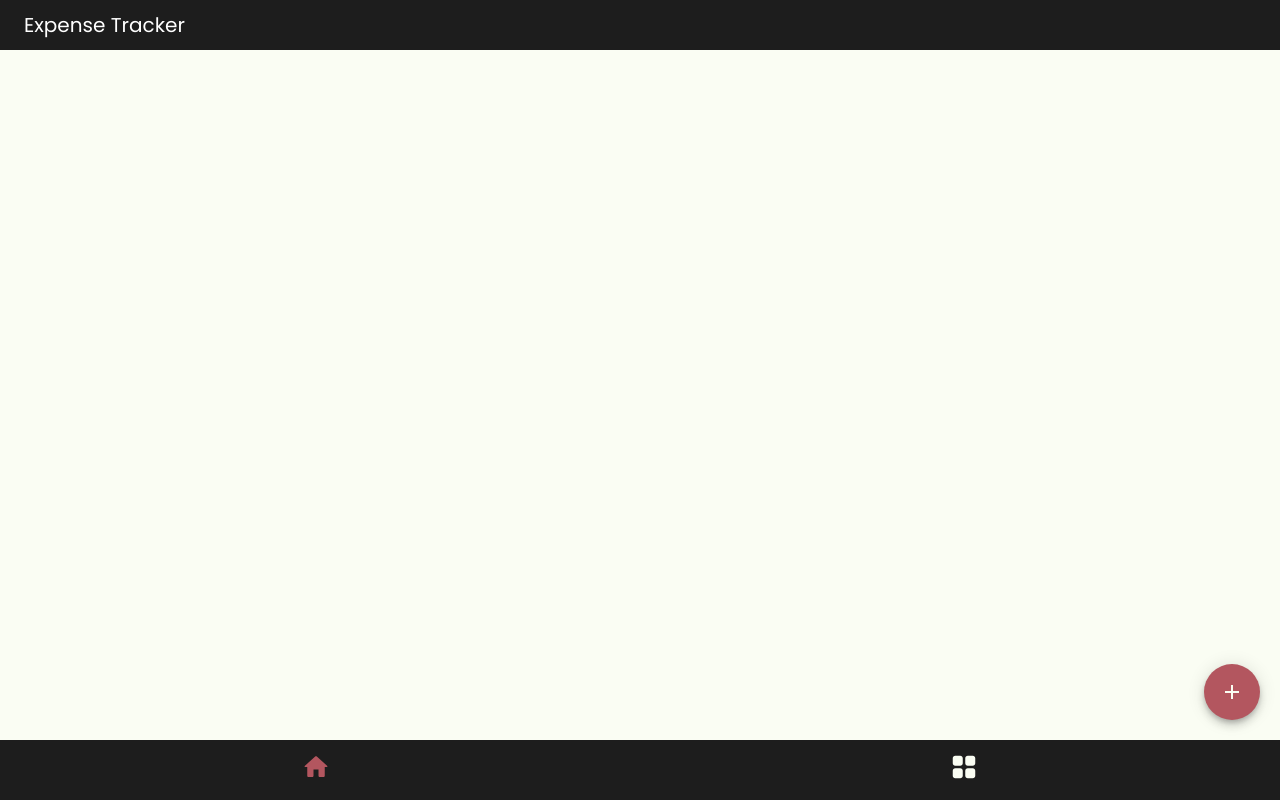
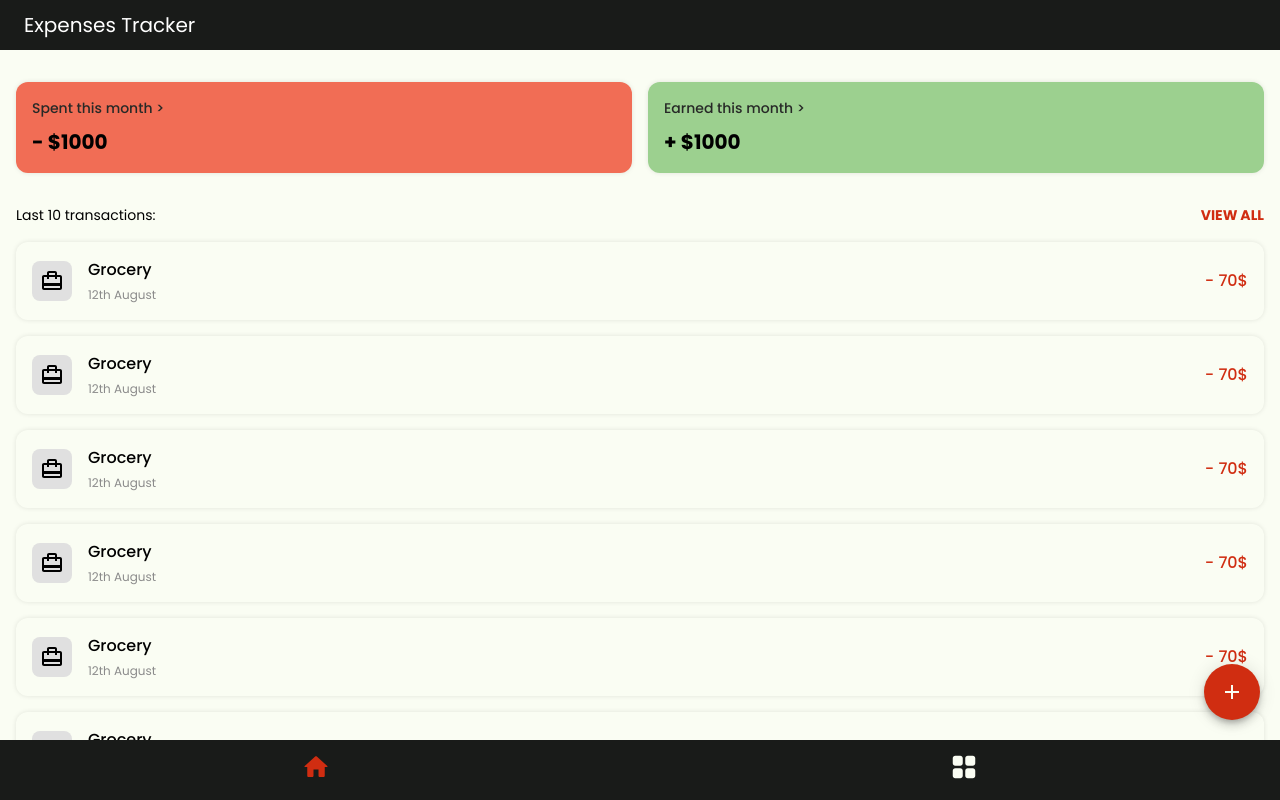
Before and after one commit to albertasaftei/expense-tracker, a React (Vite) app: page / in a window 1280 px wide. Built offline with nearby package versions, Linux system fonts and the light colour scheme.

Commit message:
✨ 💄 feat: added some components and started building homepage

```diff
--- a/src/App.tsx
+++ b/src/App.tsx
@@ -2,6 +2,7 @@ import { BrowserRouter, Route, Routes } from "react-router-dom";
 import Homepage from "./containers/Homepage";
 import { Provider } from "react-redux";
 import { store } from "./store";
+import "./index.css";
 
 const App: React.FC = () => {
   return (
--- /dev/null
+++ b/src/components/Card/index.tsx
@@ -0,0 +1,43 @@
+import { Box, Typography } from "@mui/material";
+import colors from "src/utils/colors";
+
+interface CardProps {
+  mainText: string;
+  upperDescription?: string;
+  backgroundColor?: string;
+}
+
+const Card = ({ mainText, upperDescription, backgroundColor }: CardProps) => {
+  return (
+    <Box
+      sx={{
+        backgroundColor: backgroundColor || colors.white,
+        borderRadius: "12px",
+        boxShadow: "0px 0px 5px rgba(0, 0, 0, 0.1)",
+        padding: "16px",
+        width: "100%",
+      }}
+    >
+      <Typography
+        sx={{
+          color: colors.darkGrey,
+          fontSize: 14,
+          fontWeight: "500",
+          marginBottom: "8px",
+        }}
+      >
+        {upperDescription}
+      </Typography>
+      <Typography
+        sx={{
+          fontWeight: "bold",
+          fontSize: 20,
+        }}
+      >
+        {mainText}
+      </Typography>
+    </Box>
+  );
+};
+
+export default Card;
--- /dev/null
+++ b/src/components/Column/index.tsx
@@ -0,0 +1,22 @@
+import { Box } from "@mui/material";
+
+interface ColumnProps {
+  children: React.ReactNode;
+  sx?: object;
+}
+
+const Column = ({ children, sx }: ColumnProps) => {
+  return (
+    <Box
+      sx={{
+        display: "flex",
+        flexDirection: "column",
+        ...sx,
+      }}
+    >
+      {children}
+    </Box>
+  );
+};
+
+export default Column;
--- a/src/components/Layout/index.tsx
+++ b/src/components/Layout/index.tsx
@@ -11,13 +11,15 @@ import {
   headerHeight,
 } from "src/utils/constants";
 
-const Layout = () => {
+interface LayoutProps {
+  children: React.ReactNode;
+}
+
+const Layout = ({ children }: LayoutProps) => {
   const currentFooterSection = useSelector(
     (state: RootState) => state.app.currentFooterSection
   );
   const dispatch = useDispatch();
-
-  console.log({ currentFooterSection });
 
   return (
     <Box
@@ -39,7 +41,7 @@ const Layout = () => {
           fontSize: 20,
         }}
       >
-        Expense Tracker
+        Expenses Tracker
       </Box>
       <Box
         sx={{
@@ -48,6 +50,7 @@ const Layout = () => {
           overflow: "auto",
         }}
       >
+        {children}
         <Box
           sx={{
             position: "fixed",
@@ -94,6 +97,7 @@ const Layout = () => {
               }}
             >
               <HomeRounded
+                className="footer-icon"
                 sx={{
                   color:
                     currentFooterSection === HOMEPAGE
@@ -115,6 +119,7 @@ const Layout = () => {
               }}
             >
               <GridViewRounded
+                className="footer-icon"
                 sx={{
                   color:
                     currentFooterSection === EXPENSES
--- /dev/null
+++ b/src/components/Row/index.tsx
@@ -0,0 +1,22 @@
+import { Box } from "@mui/material";
+import React from "react";
+
+interface RowProps {
+  children: React.ReactNode;
+  sx?: object;
+}
+
+const Row = ({ children, sx }: RowProps) => {
+  return (
+    <Box
+      sx={{
+        display: "flex",
+        ...sx,
+      }}
+    >
+      {children}
+    </Box>
+  );
+};
+
+export default Row;
--- /dev/null
+++ b/src/components/Strip/index.tsx
@@ -0,0 +1,64 @@
+import { CardTravel } from "@mui/icons-material";
+import { Box, Typography } from "@mui/material";
+import colors from "src/utils/colors";
+
+interface StripProps {
+  left?: React.ReactNode;
+}
+
+const Strip = ({ left }: StripProps) => {
+  return (
+    <Box
+      sx={{
+        display: "flex",
+        gap: "16px",
+        alignItems: "center",
+        padding: "16px",
+        borderRadius: "12px",
+        justifyContent: "space-between",
+        boxShadow: "0px 0px 5px rgba(0, 0, 0, 0.1)",
+      }}
+    >
+      <Box
+        sx={{
+          display: "flex",
+          alignItems: "center",
+          justifyContent: "center",
+          backgroundColor: "#E0E0E0",
+          borderRadius: "8px",
+          padding: "8px",
+        }}
+      >
+        <CardTravel />
+      </Box>
+      <Box
+        sx={{
+          display: "flex",
+          flexDirection: "column",
+          alignItems: "flex-start",
+          flex: 1,
+          gap: "4px",
+        }}
+      >
+        <Typography
+          sx={{
+            fontWeight: "500",
+          }}
+        >
+          Grocery
+        </Typography>
+        <Typography
+          sx={{
+            fontSize: "12px",
+            color: colors.lightGrey,
+          }}
+        >
+          12th August
+        </Typography>
+      </Box>
+      {left}
+    </Box>
+  );
+};
+
+export default Strip;
--- /dev/null
+++ b/src/components/index.ts
@@ -0,0 +1,5 @@
+export { default as Layout } from "./Layout";
+export { default as Card } from "./Card";
+export { default as Strip } from "./Strip";
+export { default as Row } from "./Row";
+export { default as Column } from "./Column";
--- a/src/containers/Homepage/index.tsx
+++ b/src/containers/Homepage/index.tsx
@@ -1,7 +1,85 @@
-import Layout from "src/components/Layout";
+import { Box, Typography } from "@mui/material";
+import { Card, Column, Layout, Row, Strip } from "src/components";
+import colors from "src/utils/colors";
 
 const Homepage: React.FC = () => {
-  return <Layout></Layout>;
+  return (
+    <Layout>
+      <Box
+        className="Wrapper"
+        sx={{
+          margin: "32px 16px",
+        }}
+      >
+        <Box
+          sx={{
+            display: "flex",
+            gap: "16px",
+            justifyContent: "center",
+          }}
+        >
+          <Card
+            mainText="- $1000"
+            upperDescription="Spent this month >"
+            backgroundColor={colors.lightRed}
+          />
+          <Card
+            mainText="+ $1000"
+            upperDescription="Earned this month >"
+            backgroundColor={colors.lightGreen}
+          />
+        </Box>
+        <Box
+          sx={{
+            margin: "32px 0px",
+            display: "flex",
+            flexDirection: "column",
+          }}
+        >
+          <Row
+            sx={{
+              justifyContent: "space-between",
+              marginBottom: "16px",
+            }}
+          >
+            <Typography
+              sx={{
+                fontSize: "14px",
+              }}
+            >
+              Last 10 transactions:
+            </Typography>
+            <Typography
+              sx={{
+                fontWeight: "bold",
+                fontSize: "14px",
+                textTransform: "uppercase",
+                color: colors.red,
+              }}
+            >
+              View all
+            </Typography>
+          </Row>
+
+          <Column
+            sx={{
+              gap: "16px",
+            }}
+          >
+            {[...Array(10)].map((_) => (
+              <Strip
+                left={
+                  <Typography fontWeight={500} color={colors.red}>
+                    - 70$
+                  </Typography>
+                }
+              />
+            ))}
+          </Column>
+        </Box>
+      </Box>
+    </Layout>
+  );
 };
 
 export default Homepage;
--- a/src/index.css
+++ b/src/index.css
@@ -1,5 +1,9 @@
 * {
   margin: 0;
   padding: 0;
-  font-family: 'Poppins', Courier, monospace;
 }
+
+body {
+  font-family: 'Poppins', sans-serif;
+  background-color: #f0f0f0;
+}
--- a/src/main.tsx
+++ b/src/main.tsx
@@ -1,10 +1,13 @@
-import React from 'react'
-import ReactDOM from 'react-dom/client'
-import App from './App.tsx'
-import './index.css'
+import React from "react";
+import ReactDOM from "react-dom/client";
+import App from "./App.tsx";
+import { ThemeProvider } from "@mui/material";
+import { theme } from "./utils/theme.ts";
 
-ReactDOM.createRoot(document.getElementById('root')!).render(
+ReactDOM.createRoot(document.getElementById("root")!).render(
   <React.StrictMode>
-    <App />
-  </React.StrictMode>,
-)
+    <ThemeProvider theme={theme}>
+      <App />
+    </ThemeProvider>
+  </React.StrictMode>
+);
--- a/src/utils/colors.ts
+++ b/src/utils/colors.ts
@@ -1,9 +1,11 @@
-const black: string = '#1d1d1d'
-const darkGrey: string = '#BAC1B8'
-const lightGrey: string = '#D5D9D3'
+const black: string = '#191b19'
+const darkGrey: string = '#272927'
+const lightGrey: string = '#8b8b8b'
 const white: string = '#fafdf3'
-const red: string = '#B3565F'
-const green: string = '#7FB069'
+const red: string = '#D02D11'
+const lightRed: string = '#F16D55'
+const green: string = '#80C36F'
+const lightGreen: string = '#9CD08F'
 
 export default {
     red,
@@ -11,5 +13,7 @@ export default {
     black,
     white,
     darkGrey,
-    lightGrey
+    lightGrey,
+    lightRed,
+    lightGreen
 }
--- /dev/null
+++ b/src/utils/theme.ts
@@ -0,0 +1,8 @@
+import { createTheme } from "@mui/material";
+
+export const theme = createTheme({
+    typography: {
+        fontFamily: 'Poppins, Arial',
+    },
+
+});
```
